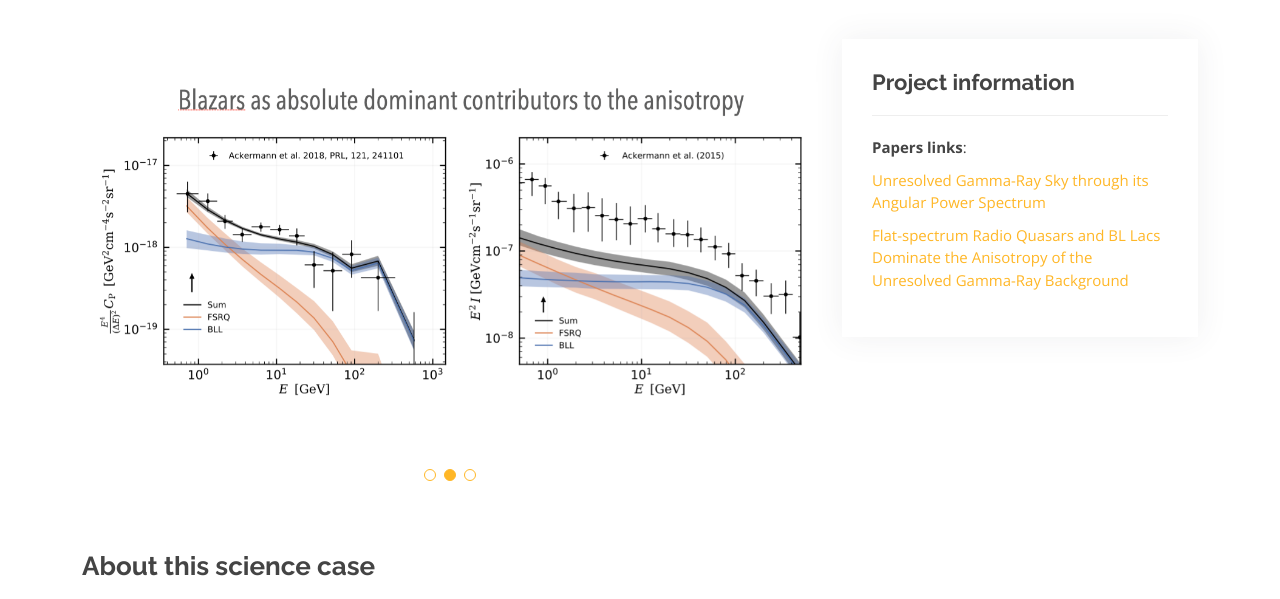
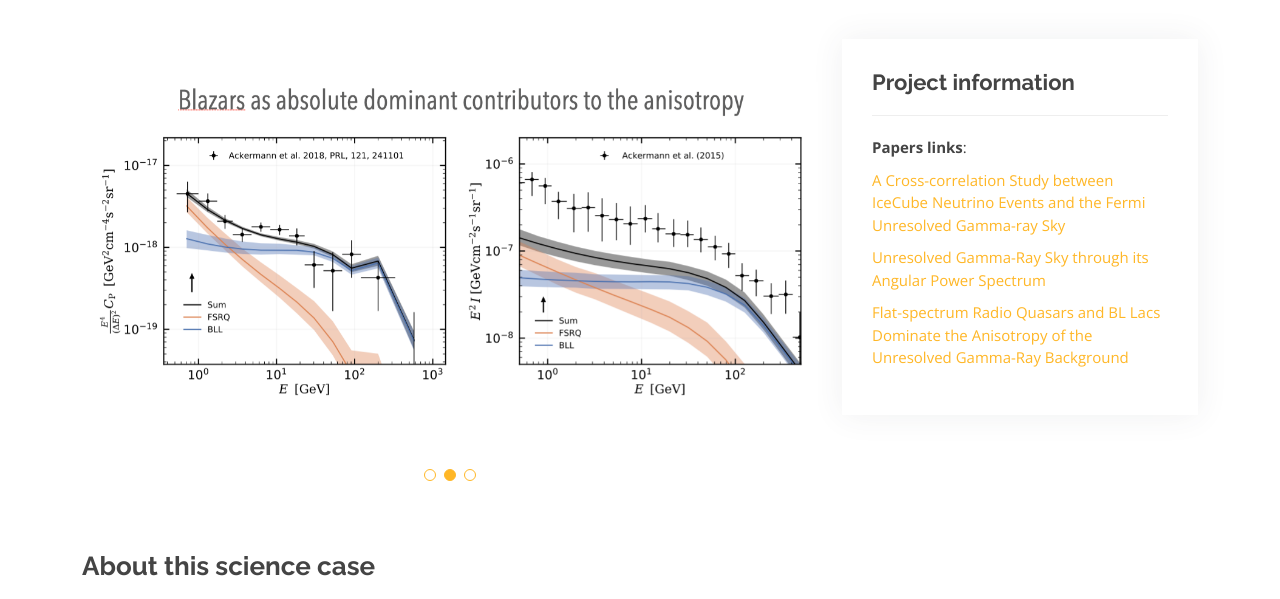
Before and after one commit to nmik/nmik.github.io, a plain HTML site: page ugrb.html in a window 1280 px wide. Shown: the part 148-747 px from the top of the page. Drawn offline with nearby package versions, Linux system fonts and the light colour scheme.

Commit message:
new papers

```diff
--- a/ugrb.html
+++ b/ugrb.html
@@ -121,6 +121,7 @@
               <h3>Project information</h3>
               <ul>
                 <li><strong>Papers links</strong>:
+                    <li><a href="https://ui.adsabs.harvard.edu/abs/2023arXiv230410934N/abstract">A Cross-correlation Study between IceCube Neutrino Events and the Fermi Unresolved Gamma-ray Sky</a>
                     <li><a href="https://ui.adsabs.harvard.edu/abs/2018PhRvL.121x1101A/abstract">Unresolved Gamma-Ray Sky through its Angular Power Spectrum</a>
                     <li><a href="https://ui.adsabs.harvard.edu/abs/2022ApJ...933..221K/abstract">Flat-spectrum Radio Quasars and BL Lacs Dominate the Anisotropy of the Unresolved Gamma-Ray Background</a>
                     </li>
```
